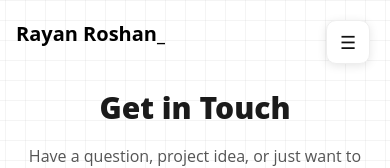
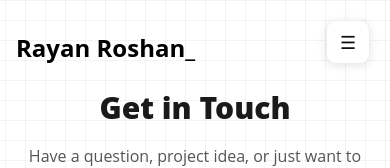
Before and after one commit to Rayan-Roshan21/Rayan_Roshan_website, a React (Vite) app in the folder Rayan_Roshan_Website/: page /contact in a window 390 px wide. Shown: the top 168 px of the page. Built offline with nearby package versions, Linux system fonts and the light colour scheme; no server answers.

Commit message:
Fixed the mobile styling issue for the name title component.

```diff
--- a/Rayan_Roshan_Website/src/Components/name_title/name_title.css
+++ b/Rayan_Roshan_Website/src/Components/name_title/name_title.css
@@ -16,6 +16,14 @@
 .title-hidden {
   opacity: 0;
   pointer-events: none;
+}
+
+/* On mobile screens, never hide the title */
+@media (max-width: 767px) {
+  .title-hidden {
+    opacity: 1 !important;
+    pointer-events: auto !important;
+  }
 }
 
 .title.title-hidden:hover,
@@ -88,28 +96,40 @@
 @media (min-width: 481px) and (max-width: 767px) {
   .title {
     position: fixed;
-    top: 25px;
+    top: 20px;
     left: 20px;
     margin: 0;
-    font-size: 22px;
+    font-size: 14px;
     z-index: 1100;
     white-space: nowrap;
-    max-width: 50%;
-    overflow: hidden;
-    text-overflow: ellipsis;
+    transition: none;
+    opacity: 1 !important;
+    -webkit-backface-visibility: hidden;
+    backface-visibility: hidden;
+    -webkit-transform: translateZ(0);
+    transform: translateZ(0);
   }
 
   .title-alt {
     position: fixed;
-    top: 25px;
+    top: 20px;
     left: 20px;
     margin: 0;
-    font-size: 22px;
+    font-size: 14px;
     z-index: 1100;
     white-space: nowrap;
-    max-width: 50%;
-    overflow: hidden;
-    text-overflow: ellipsis;
+    transition: none;
+    opacity: 1 !important;
+    -webkit-backface-visibility: hidden;
+    backface-visibility: hidden;
+    -webkit-transform: translateZ(0);
+    transform: translateZ(0);
+  }
+
+  .title.title-hidden,
+  .title-alt.title-hidden {
+    opacity: 1 !important;
+    pointer-events: auto;
   }
 
   .title-alt:hover {
@@ -121,28 +141,40 @@
 @media (max-width: 480px) {
   .title {
     position: fixed;
-    top: 20px;
+    top: 15px;
     left: 16px;
     margin: 0;
-    font-size: 20px;
+    font-size: 12px;
     z-index: 1100;
     white-space: nowrap;
-    max-width: 55%;
-    overflow: hidden;
-    text-overflow: ellipsis;
+    transition: none;
+    opacity: 1 !important;
+    -webkit-backface-visibility: hidden;
+    backface-visibility: hidden;
+    -webkit-transform: translateZ(0);
+    transform: translateZ(0);
   }
 
   .title-alt {
     position: fixed;
-    top: 20px;
+    top: 15px;
     left: 16px;
     margin: 0;
-    font-size: 20px;
+    font-size: 12px;
     z-index: 1100;
     white-space: nowrap;
-    max-width: 55%;
-    overflow: hidden;
-    text-overflow: ellipsis;
+    transition: none;
+    opacity: 1 !important;
+    -webkit-backface-visibility: hidden;
+    backface-visibility: hidden;
+    -webkit-transform: translateZ(0);
+    transform: translateZ(0);
+  }
+
+  .title.title-hidden,
+  .title-alt.title-hidden {
+    opacity: 1 !important;
+    pointer-events: auto;
   }
 
   .title-alt:hover {
@@ -157,8 +189,14 @@
     top: 15px;
     left: 15px;
     margin: 0;
-    font-size: 20px;
+    font-size: 14px;
     z-index: 1100;
+    transition: none;
+    opacity: 1 !important;
+    -webkit-backface-visibility: hidden;
+    backface-visibility: hidden;
+    -webkit-transform: translateZ(0);
+    transform: translateZ(0);
   }
 
   .title-alt {
@@ -166,8 +204,20 @@
     top: 15px;
     left: 15px;
     margin: 0;
-    font-size: 20px;
+    font-size: 14px;
     z-index: 1100;
+    transition: none;
+    opacity: 1 !important;
+    -webkit-backface-visibility: hidden;
+    backface-visibility: hidden;
+    -webkit-transform: translateZ(0);
+    transform: translateZ(0);
+  }
+
+  .title.title-hidden,
+  .title-alt.title-hidden {
+    opacity: 1 !important;
+    pointer-events: auto;
   }
 
   .title-alt:hover {
--- a/Rayan_Roshan_Website/src/Components/name_title/name_title.jsx
+++ b/Rayan_Roshan_Website/src/Components/name_title/name_title.jsx
@@ -5,8 +5,26 @@ import { Link, useLocation } from 'react-router-dom';
 function Name_title() {
     const location = useLocation();
     const [isVisible, setIsVisible] = useState(true);
+    const [isMobile, setIsMobile] = useState(false);
 
     useEffect(() => {
+        // Check if we're on mobile
+        const checkMobile = () => {
+            setIsMobile(window.innerWidth <= 767);
+        };
+
+        checkMobile();
+        window.addEventListener('resize', checkMobile);
+        return () => window.removeEventListener('resize', checkMobile);
+    }, []);
+
+    useEffect(() => {
+        // Skip scroll-based visibility on mobile
+        if (isMobile) {
+            setIsVisible(true);
+            return;
+        }
+
         const handleScroll = () => {
             // Hide the logo once the user scrolls past the top of the page
             const currentY = window.scrollY || window.pageYOffset || 0;
@@ -16,14 +34,14 @@ function Name_title() {
         handleScroll();
         window.addEventListener('scroll', handleScroll, { passive: true });
         return () => window.removeEventListener('scroll', handleScroll);
-    }, [location.pathname]);
+    }, [location.pathname, isMobile]);
 
     const isHome = location.pathname === '/';
-    const titleClass = `title ${!isHome ? 'title-alt' : ''} ${!isVisible ? 'title-hidden' : ''}`.trim();
+    const titleClass = `title ${!isHome ? 'title-alt' : ''} ${!isVisible && !isMobile ? 'title-hidden' : ''}`.trim();
 
     return (
         <Link to="/" className={titleClass}>
-            <h1 className="title">Rayan Roshan_</h1>
+            <h1>Rayan Roshan_</h1>
         </Link>
     );
 }
```
